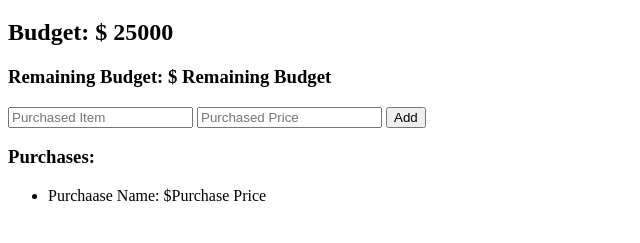
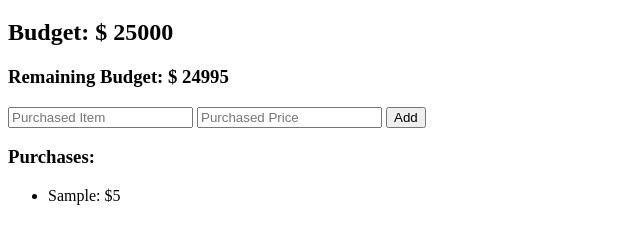
Before and after one commit to Jaden-Reklaw/PA_Week6, a plain HTML site: page Section-2/index.html in a window 1280 px wide. Both pictures are taken after typing "Sample", "5" into the empty fields and a click on the button "Add". Shown: the part 61-304 px from the top of the page, without its empty margins (0-640 px from the left). Drawn offline with nearby package versions, Linux system fonts and the light colour scheme.

Commit message:
Adding W6 Video 4 Notes

```diff
--- a/Section-2/Tier1SynopsisPt1.js
+++ b/Section-2/Tier1SynopsisPt1.js
@@ -1,6 +1,7 @@
 /*
-	Tier 1 Synopsis Part 1
+	Tier 1 Synopsis Part 1 and Part 2
 
+	Part 1
 	Create and index.html - Default HTML
 	Connect this Tier1SynopsisPt1.js to it
 	Source JQuery using CDN
@@ -10,6 +11,11 @@
 	One Button that on click adds to a list
 	list of the items add
 	Remaining Budget
+
+	Part 2
+	Calculate Remaining Budget
+	Display list items and purchase price
+
 */
 
 //Test Connection
@@ -32,6 +38,37 @@ const addPurchase = () => {
 	$('#item').val('');
 	$('#price').val('');
 	//calculate remaining budget
+	calculateRemainingBudget();
+	//Update DOM
+	displayPurchases();
+}
+
+const calculateRemainingBudget = () => {
+	//loop through purchase array
+	let totalPrice = 0;
+	for(let i = 0; i < purchases.length; i++) {
+		//for each purchase, add up total of all prices
+		totalPrice += Number(purchases[i].price);
+	}
+	console.log("total price:", totalPrice);
+	//subtract total prices from budget for remainingBudget
+	const remainingBudget = budget - totalPrice;
+	//display remainingBudget
+	let el = $('#remainingBudget');
+	el.empty();
+	el.append(remainingBudget);
+}
+
+const displayPurchases = () => {
+	console.log('in displayPurchases');
+	//target output by ID
+	let el = $('#purchasesOut');
+	//Empty
+	el.empty();
+	//loop through purchases array
+	for(let purchase of purchases) {
+		el.append(`<li> ${purchase.name}: $${purchase.price}</li>`);
+	}
 }
 
 const readyNow = () => {
--- a/Section-2/index.html
+++ b/Section-2/index.html
@@ -7,15 +7,14 @@
 </head>
 <body>
 	<h1>Tier 1 Synopsis</h1>
-	<h2>Budget: $ <span id="budget">Budget Number</span></h2>
-	<h3>Remaining Budget: $ <span id="remainingBudget">Remaining Budget</span></h3>
+	<h2>Budget: $ <span id="budget"></span></h2>
+	<h3>Remaining Budget: $ <span id="remainingBudget"></span></h3>
 	<input type="text" placeholder="Purchased Item" id="item">
 	<input type="number" placeholder="Purchased Price" id="price">
 	<button id="add">Add</button>
 	<h3>Purchases:</h3>
-	<ul>
-		<li>Purchaase Name: $Purchase Price</li>
+	<ul id="purchasesOut">
+		<li>Purchase Name: $Purchase Price</li>
 	</ul>
-
 </body>
 </html>
```
